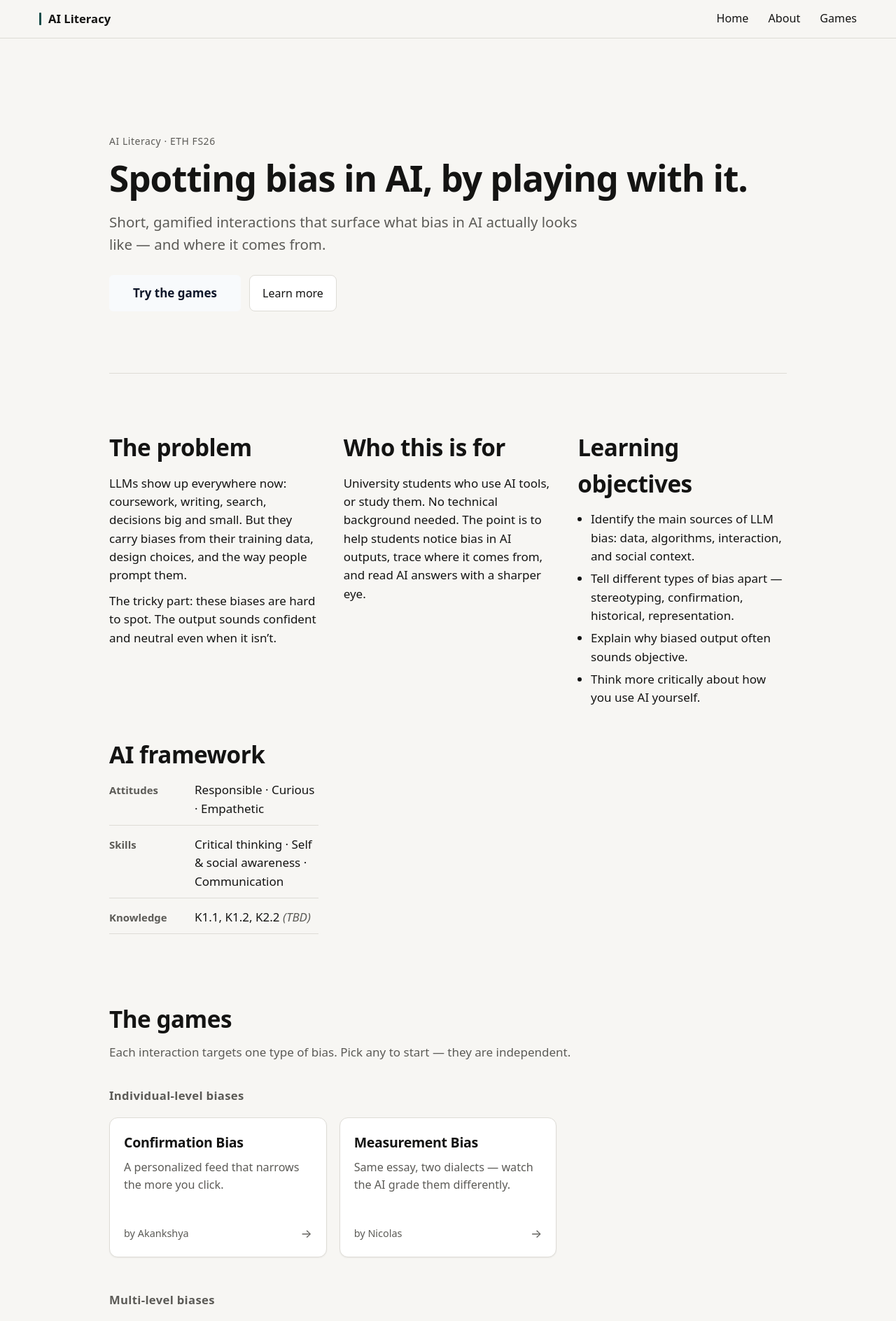
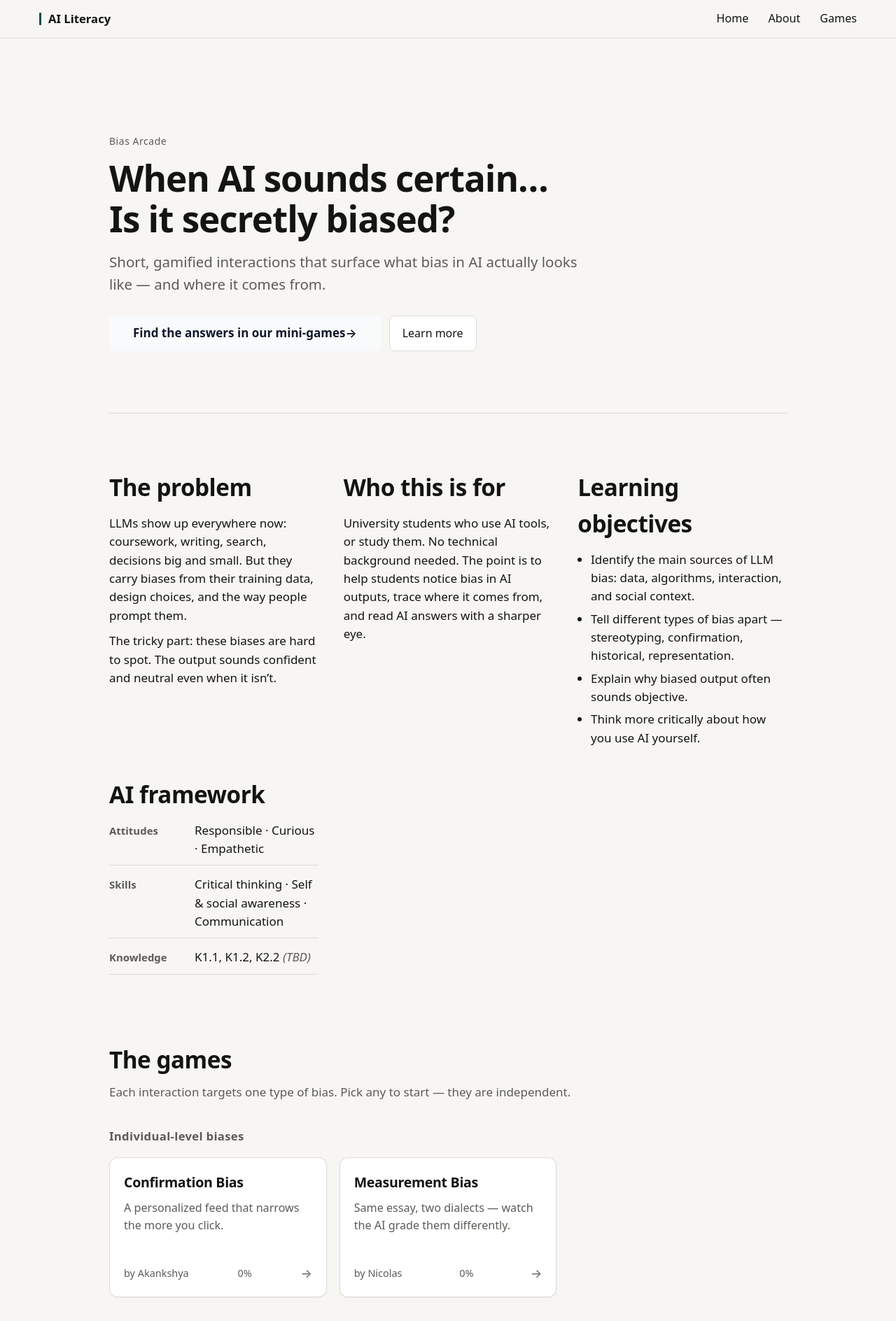
Before and after one commit to Nyckii/ai-literacy-website, a React (Vite) app: page / in a window 1280 px wide. Shown: the top 1888 px of the page at 70% size. Built offline with nearby package versions, Linux system fonts and the light colour scheme.

Commit message:
add progression

```diff
--- /dev/null
+++ b/src/lib/gameProgress.ts
@@ -0,0 +1,57 @@
+const STORAGE_KEY = "ai-literacy-game-progress";
+const PROGRESS_EVENT = "game-progress-changed";
+
+type ProgressMap = Record<string, number>;
+
+function canUseStorage() {
+  return typeof window !== "undefined" && typeof window.localStorage !== "undefined";
+}
+
+function clampProgress(value: number) {
+  if (Number.isNaN(value)) return 0;
+  return Math.max(0, Math.min(100, Math.round(value)));
+}
+
+export function getAllGameProgress(): ProgressMap {
+  if (!canUseStorage()) return {};
+  const raw = window.localStorage.getItem(STORAGE_KEY);
+  if (!raw) return {};
+  try {
+    const parsed = JSON.parse(raw) as ProgressMap;
+    return Object.fromEntries(
+      Object.entries(parsed).map(([slug, value]) => [slug, clampProgress(value)]),
+    );
+  } catch {
+    return {};
+  }
+}
+
+export function getGameProgress(slug: string) {
+  return getAllGameProgress()[slug] ?? 0;
+}
+
+export function setGameProgress(slug: string, value: number) {
+  if (!canUseStorage()) return;
+  const current = getAllGameProgress();
+  current[slug] = clampProgress(value);
+  window.localStorage.setItem(STORAGE_KEY, JSON.stringify(current));
+  window.dispatchEvent(new CustomEvent(PROGRESS_EVENT));
+}
+
+export function markGameCompleted(slug: string) {
+  if (getGameProgress(slug) >= 100) return;
+  setGameProgress(slug, 100);
+}
+
+export function subscribeToGameProgress(onChange: () => void) {
+  if (typeof window === "undefined") return () => {};
+  const handleStorage = (event: StorageEvent) => {
+    if (event.key === STORAGE_KEY) onChange();
+  };
+  window.addEventListener("storage", handleStorage);
+  window.addEventListener(PROGRESS_EVENT, onChange as EventListener);
+  return () => {
+    window.removeEventListener("storage", handleStorage);
+    window.removeEventListener(PROGRESS_EVENT, onChange as EventListener);
+  };
+}
--- a/src/pages/Home.tsx
+++ b/src/pages/Home.tsx
@@ -1,20 +1,43 @@
-import { Link } from 'react-router-dom';
-import { gamesByLevel } from '../data/games';
-import { BiasRecap } from '../components/BiasRecap';
+import { useEffect, useState } from "react";
+import { Link } from "react-router-dom";
+import { gamesByLevel } from "../data/games";
+import {
+  getAllGameProgress,
+  subscribeToGameProgress,
+} from "../lib/gameProgress";
 
 export function Home() {
+  const [progressBySlug, setProgressBySlug] = useState<Record<string, number>>(
+    () => getAllGameProgress(),
+  );
+
+  useEffect(() => {
+    return subscribeToGameProgress(() => {
+      setProgressBySlug(getAllGameProgress());
+    });
+  }, []);
+
   return (
     <>
       <section className="hero">
-        <p className="eyebrow">AI Literacy · ETH FS26</p>
-        <h1>Spotting bias in AI, by playing with it.</h1>
+        <p className="eyebrow">Bias Arcade</p>
+        <h1>
+          When AI sounds certain<span className="hero-dots">…</span>
+          <br />
+          Is it secretly <span className="hero-underline">biased</span>?
+        </h1>
         <p className="lede">
           Short, gamified interactions that surface what bias in AI actually
           looks like — and where it comes from.
         </p>
         <div className="hero-cta">
-          <a href="#games" className="btn btn-primary">Try the games</a>
-          <a href="#about" className="btn btn-ghost">Learn more</a>
+          <a href="#games" className="btn btn-primary">
+            Find the answers in our mini-games
+            <span aria-hidden>→</span>
+          </a>
+          <a href="#about" className="btn btn-ghost">
+            Learn more
+          </a>
         </div>
       </section>
 
@@ -73,7 +96,9 @@ export function Home() {
             </div>
             <div>
               <dt>Knowledge</dt>
-              <dd>K1.1, K1.2, K2.2 <span className="muted">(TBD)</span></dd>
+              <dd>
+                K1.1, K1.2, K2.2 <span className="muted">(TBD)</span>
+              </dd>
             </div>
           </dl>
         </div>
@@ -90,7 +115,10 @@ export function Home() {
           <div key={level} className="games-group">
             <h3 className="games-group-label">{label}</h3>
             <ul className="game-grid">
-              {items.map((g) => (
+              {items.map((g) => {
+                const progress = progressBySlug[g.slug] ?? 0;
+                const isDone = progress >= 100;
+                return (
                   <li key={g.slug}>
                     <Link to={`/games/${g.slug}`} className="game-card">
                       <div className="game-card-body">
@@ -99,11 +127,19 @@ export function Home() {
                       </div>
                       <div className="game-card-foot">
                         <span className="author">by {g.author}</span>
-                      <span className="arrow" aria-hidden>→</span>
+                        <span
+                          className={`progress-pill ${isDone ? "is-done" : "is-todo"}`}
+                        >
+                          {progress}%
+                        </span>
+                        <span className="arrow" aria-hidden>
+                          →
+                        </span>
                       </div>
                     </Link>
                   </li>
-              ))}
+                );
+              })}
             </ul>
           </div>
         ))}
@@ -111,11 +147,20 @@ export function Home() {
 
       <section id="recap" className="recap-section">
         <h2>Test your knowledge</h2>
-        <p className="section-lede">
+        <Link to={`bias-recap`} className="game-card">
+          <div className="game-card-body">
+            <h4>Bias Recap</h4>
+            <p>
               Once you've played a few games, see if you can match each bias to
-          its core idea. Drag and drop, or tap.
+              its core idea.
             </p>
-        <BiasRecap />
+          </div>
+          <div className="game-card-foot">
+            <span className="arrow" aria-hidden>
+              →
+            </span>
+          </div>
+        </Link>
       </section>
     </>
   );
--- a/src/pages/games/AlgorithmBias.tsx
+++ b/src/pages/games/AlgorithmBias.tsx
@@ -5,6 +5,7 @@
 
 import React, { useState, useEffect, useRef, useMemo, useCallback } from 'react';
 import mapImg from './assets/AlgorithmBiasImg/city-delivery-map.png';
+import { markGameCompleted } from '../../lib/gameProgress';
 
 // ─── Types ────────────────────────────────────────────────────────────────────
 
@@ -1480,6 +1481,10 @@ function PhaseFinalReflect({ onAct, algoResults, fairerResults }: {
 export function AlgorithmBias() {
   const [phase, setPhase] = useState<GamePhase>('explore');
 
+  useEffect(() => {
+    if (phase === 'reflect') markGameCompleted('algorithm-bias');
+  }, [phase]);
+
   // Button state
   const [btnLabel, setBtnLabel] = useState('');
   const [btnEnabled, setBtnEnabled] = useState(false);
--- a/src/pages/games/ConfirmationBias.tsx
+++ b/src/pages/games/ConfirmationBias.tsx
@@ -1,6 +1,7 @@
 import { useState, useCallback, useEffect, useRef } from 'react';
 import { Link } from 'react-router-dom';
 import './ConfirmationBias.css';
+import { markGameCompleted } from '../../lib/gameProgress';
 
 // ── Types ─────────────────────────────────────────────────────────────────────
 
@@ -1277,6 +1278,10 @@ export function ConfirmationBias() {
   const [time, setTime] = useState(getTime);
 
   useEffect(() => {
+    if (phase === 'learn') markGameCompleted('confirmation-bias');
+  }, [phase]);
+
+  useEffect(() => {
     const t = setInterval(() => setTime(getTime()), 30_000);
     return () => clearInterval(t);
   }, []);
--- a/src/pages/games/ExclusionBias.tsx
+++ b/src/pages/games/ExclusionBias.tsx
@@ -1,6 +1,7 @@
 import { useState, useEffect, useCallback } from 'react';
 import { Link } from 'react-router-dom';
 import './ExclusionBias.css';
+import { markGameCompleted } from '../../lib/gameProgress';
 
 // ── Types ─────────────────────────────────────────────────────────────────────
 
@@ -932,6 +933,10 @@ export function ExclusionBias() {
   const [scanResults, setScanResults] = useState<ScanResult[]>([]);
   const [extraData, setExtraData] = useState<Record<Group, number>>(zeroExtra);
 
+  useEffect(() => {
+    if (phase === 'learn') markGameCompleted('exclusion-bias');
+  }, [phase]);
+
   const handleScanComplete = useCallback((results: ScanResult[]) => {
     setScanResults(results);
     setPhase('training-reveal');
--- a/src/pages/games/LearningBias.tsx
+++ b/src/pages/games/LearningBias.tsx
@@ -1,4 +1,5 @@
 import { useState, useEffect, useCallback, useRef } from 'react';
+import { markGameCompleted } from '../../lib/gameProgress';
 
 // ============================================================
 // IMAGE IMPORTS
@@ -1417,6 +1418,10 @@ export function LearningBias() {
 
   const showNav = phase !== 'intro' && phase !== 'complete';
 
+  useEffect(() => {
+    if (phase === 'complete') markGameCompleted('learning-bias');
+  }, [phase]);
+
   return (
     <div
       className="lb"
--- a/src/pages/games/MappingBias.tsx
+++ b/src/pages/games/MappingBias.tsx
@@ -1,5 +1,6 @@
 import { useEffect, useMemo, useState } from 'react';
 import { Link } from 'react-router-dom';
+import { markGameCompleted } from '../../lib/gameProgress';
 
 type Stage = 'intro' | 'home' | 'predicting' | 'deploy' | 'revealed';
 type DestId = 'us' | 'in' | 'id' | 'ch1955';
@@ -204,6 +205,10 @@ export function MappingBias() {
     if (stage !== 'home') return;
     const t = setTimeout(() => setPredictAnim(true), 120);
     return () => clearTimeout(t);
+  }, [stage]);
+
+  useEffect(() => {
+    if (stage === 'revealed') markGameCompleted('mapping-bias');
   }, [stage]);
 
   const active = useMemo(
--- a/src/pages/games/MeasurementBias.tsx
+++ b/src/pages/games/MeasurementBias.tsx
@@ -1,5 +1,6 @@
 import { useEffect, useState } from 'react';
 import { Link } from 'react-router-dom';
+import { markGameCompleted } from '../../lib/gameProgress';
 
 type Stage = 'intro' | 'reading' | 'scoring' | 'revealed';
 
@@ -143,6 +144,10 @@ export function MeasurementBias() {
     if (stage !== 'scoring') return;
     const t = setTimeout(() => setStage('revealed'), 1800);
     return () => clearTimeout(t);
+  }, [stage]);
+
+  useEffect(() => {
+    if (stage === 'revealed') markGameCompleted('measurement-bias');
   }, [stage]);
 
   const reset = () => {
--- a/src/pages/games/RepresentationBias.tsx
+++ b/src/pages/games/RepresentationBias.tsx
@@ -1,5 +1,6 @@
 import { useEffect, useState } from 'react';
 import { Link } from 'react-router-dom';
+import { markGameCompleted } from '../../lib/gameProgress';
 
 // ---------------------------------------------------------------------------
 // Data
@@ -139,6 +140,10 @@ export function RepresentationBias() {
     if (stage !== 'training') return;
     const t = setTimeout(() => setStage('results'), 2600);
     return () => clearTimeout(t);
+  }, [stage]);
+
+  useEffect(() => {
+    if (stage === 'results') markGameCompleted('representation-bias');
   }, [stage]);
 
   // --- Drag handlers (newsstand → training box) ---
```
Also changed, not shown: src/pages/games/HistoricalBias.tsx (+17 -0 lines), src/pages/games/InteractionBias.tsx (+17 -1 lines), src/pages/games/StereotypingBias.tsx (+17 -0 lines). Lines whose indentation alone changed are shown as unchanged.
